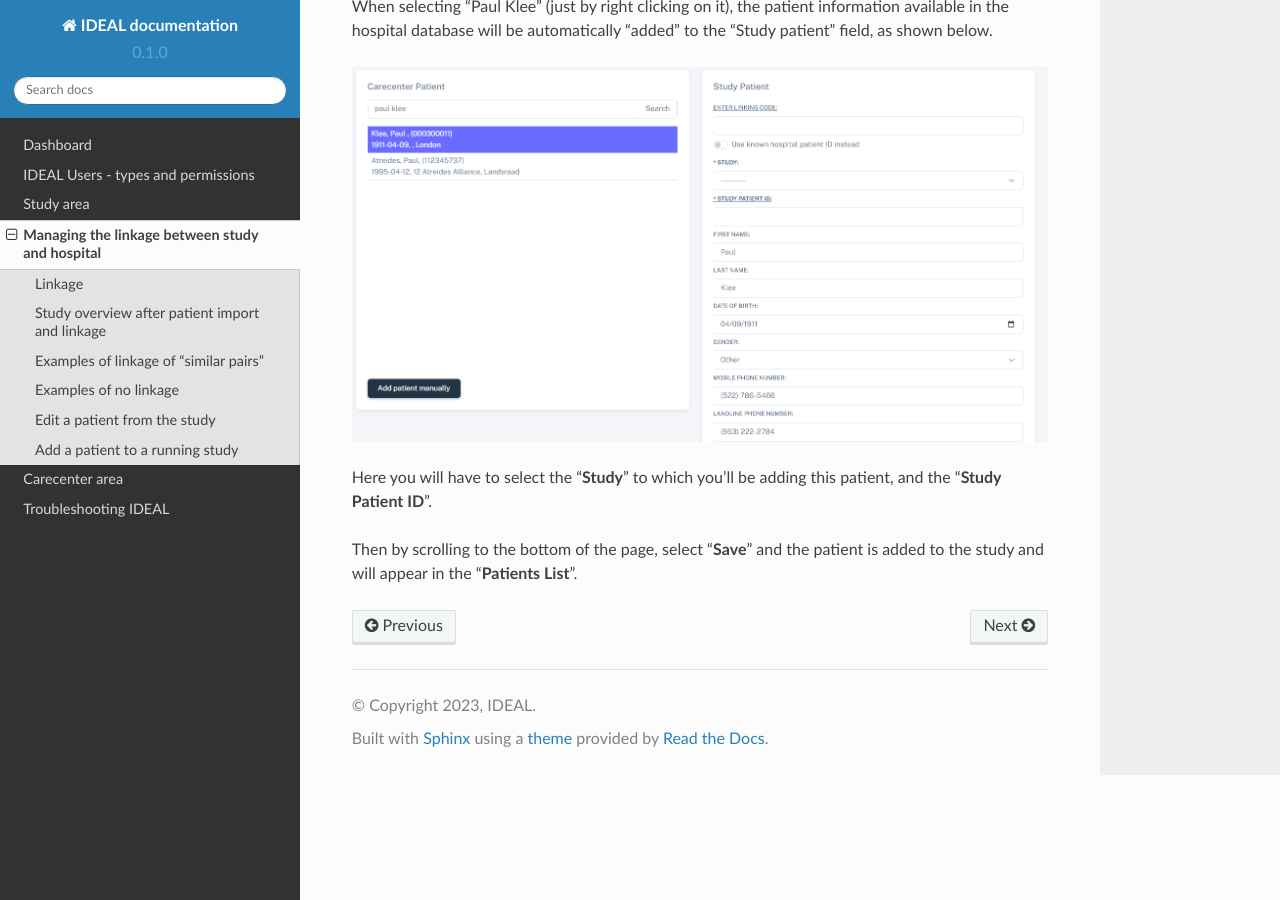
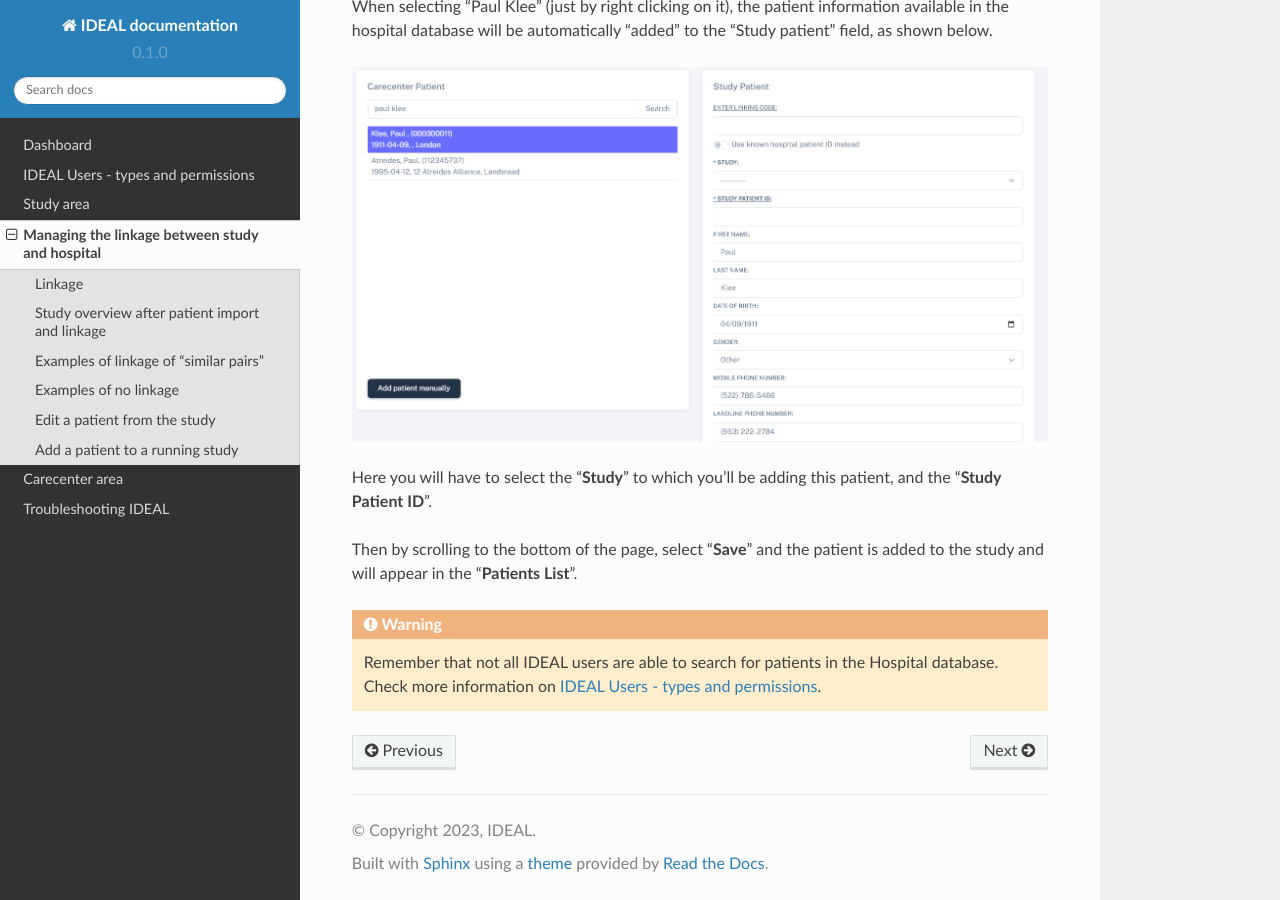
Before and after one commit to Nynuphar/IDEAL-doc, a Sphinx documentation site: the page built from docs/source/linkage.rst, in a window 1280 px wide and 900 px high, scrolled down 6726 px. Built offline with Sphinx 7.4.7 and the Read the Docs theme 2.0.0, drawn with Linux system fonts in a browser that asks for light colours; pages that are not in the unit, such as notebooks, are missing from menus.

Commit message:
Update linkage.rst

```diff
--- a/docs/source/linkage.rst
+++ b/docs/source/linkage.rst
@@ -16,11 +16,9 @@ Here for example, 100 patients were imported and from these, 80 had an immediate
 
 We will look at some examples of "similar pairs" below, but first let's navigate to our study and have an overview of the patients.
 
-.. warning::
-  If you get an error message when importing your patients to a study, please check either this section :doc:`trouble` or this :doc:`study`.
+.. warning:: If you get an error message when importing your patients to a study, please check either this section :doc:`trouble` or this :doc:`study`.
 
-.. note::
-  The linkage in IDEAL works by using an alghoritm to calculate the similarities between the patient information between the Study CSV and the Hospital. The more information provided, the more information to compare and the more accurate will it be!
+.. note:: The linkage in IDEAL works by using an alghoritm to calculate the similarities between the patient information between the Study CSV and the Hospital. The more information provided, the more information to compare and the more accurate will it be!
 
 
 Study overview after patient import and linkage
@@ -115,11 +113,9 @@ And make your changes as shown below as well (in the Study table, and don't forg
 .. image:: EditPatient.png
 
 
-.. note::
-   Note how Elsie-Mae Gardiner still got linked by IDEAL despite the small change in the year of birth (all the other information was the same)!
+.. note:: Note how Elsie-Mae Gardiner still got linked by IDEAL despite the small change in the year of birth (all the other information was the same)!
 
-.. warning::
-   Before updating any patient information make sure that this information is correct!
+.. warning:: Before updating any patient information make sure that this information is correct!
 
 
 Add a patient to a running study
@@ -146,3 +142,5 @@ When selecting "Paul Klee" (just by right clicking on it), the patient informati
 Here you will have to select the "**Study**" to which you'll be adding this patient, and the "**Study Patient ID**".
 
 Then by scrolling to the bottom of the page, select "**Save**" and the patient is added to the study and will appear in the "**Patients List**".
+
+.. warning:: Remember that not all IDEAL users are able to search for patients in the Hospital database. Check more information on :doc:`users`.
```
